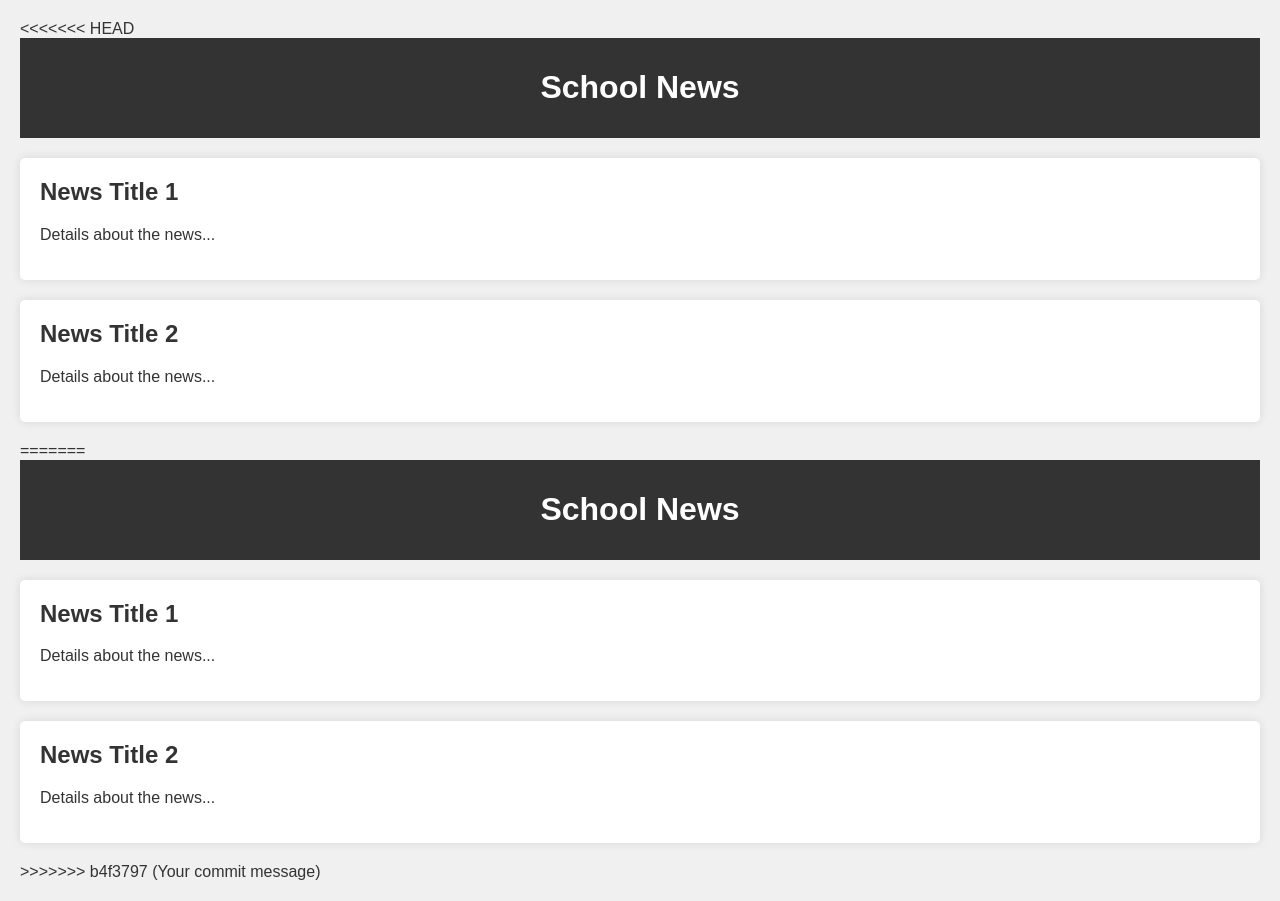
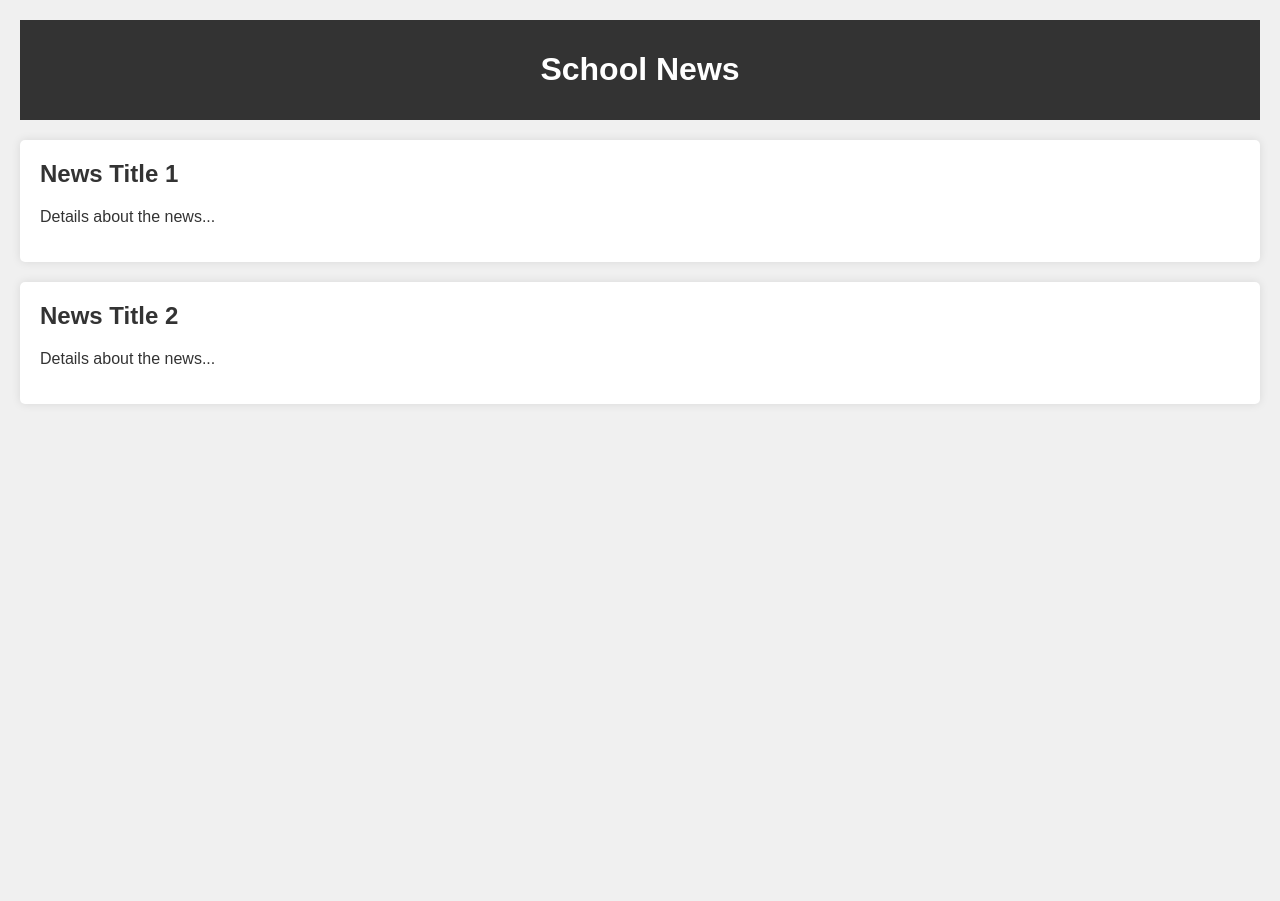
Before and after one commit to hyh7hy/school-website, a plain HTML site: page news.html in a window 1280 px wide. After the commit the page ends 800 px from the top, so only its background shows below. Drawn offline with Linux system fonts and the light colour scheme.

Commit message:
Updated text on the website

```diff
--- a/news.html
+++ b/news.html
@@ -1,4 +1,3 @@
-<<<<<<< HEAD
 <!DOCTYPE html>
 <html lang="en">
 <head>
@@ -45,7 +44,6 @@
     </div>
     <!-- Add more news articles as needed -->
 </body>
-=======
 <!DOCTYPE html>
 <html lang="en">
 <head>
@@ -79,18 +77,6 @@
     </style>
 </head>
 <body>
-    <div class="header">
-        <h1>School News</h1>
-    </div>
-    <div class="news-article">
-        <h2>News Title 1</h2>
-        <p>Details about the news...</p>
-    </div>
-    <div class="news-article">
-        <h2>News Title 2</h2>
-        <p>Details about the news...</p>
-    </div>
     <!-- Add more news articles as needed -->
 </body>
->>>>>>> b4f3797 (Your commit message)
 </html>
```
